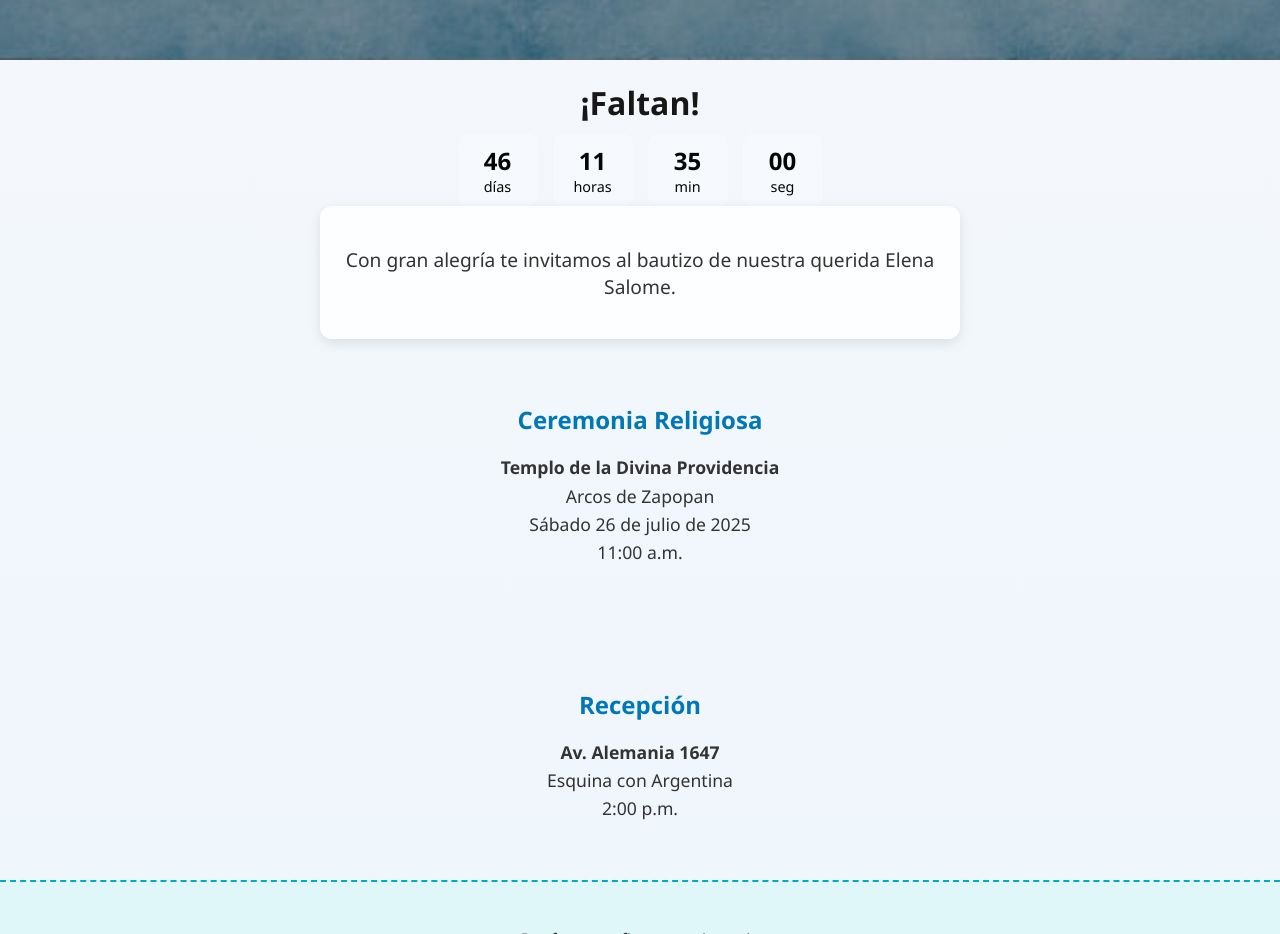
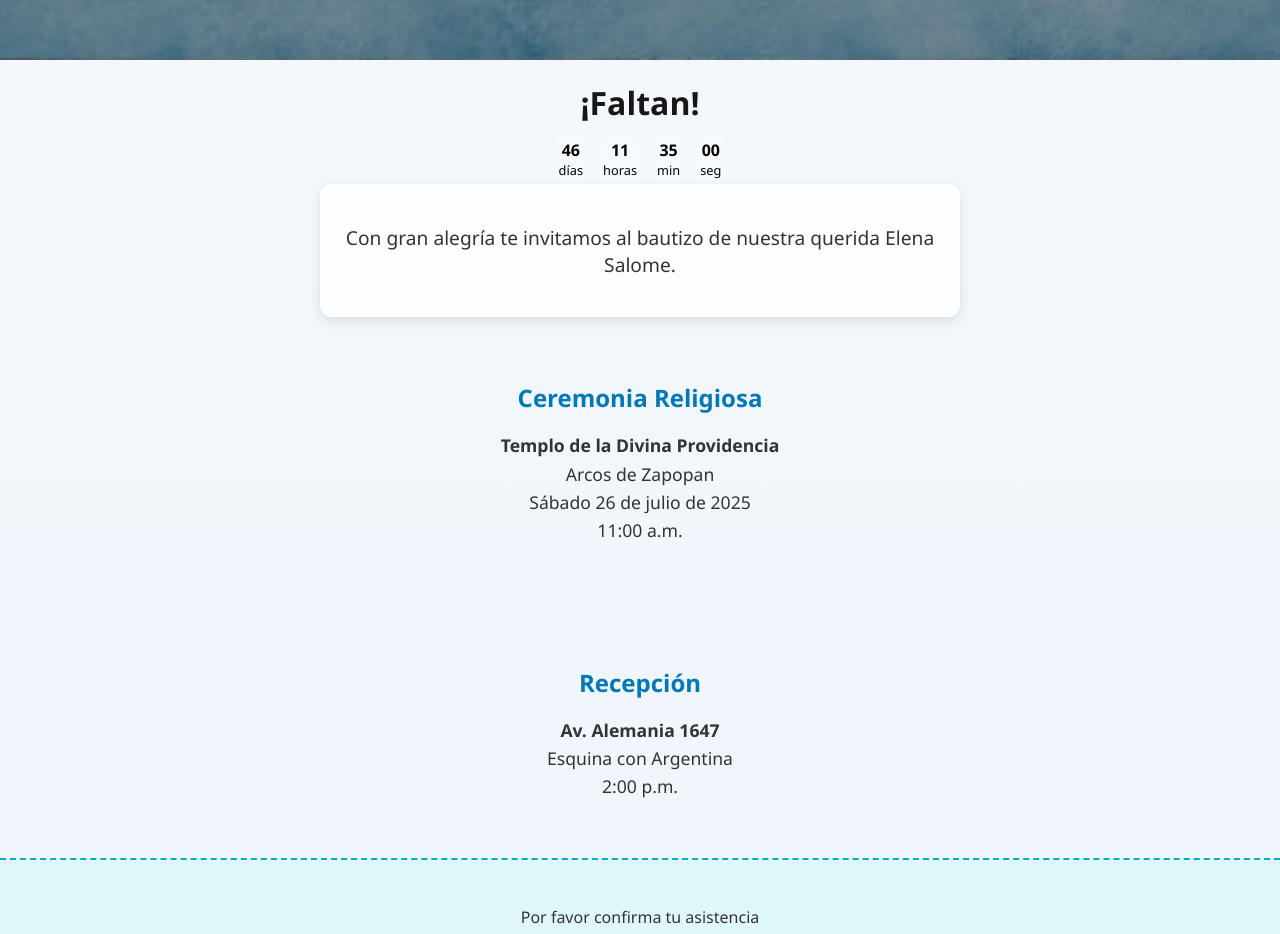
Before and after one commit to Juanjoneitor/Bautizo_Saly, a plain HTML site: page index.html in a window 1280 px wide. Shown: the part 820-1754 px from the top of the page. Drawn offline with nearby package versions, Linux system fonts and the light colour scheme.

Commit message:
Update style.css

```diff
--- a/style.css
+++ b/style.css
@@ -228,23 +228,23 @@ footer {
 .cajas-contador {
   display: flex;
   justify-content: center;
-  gap: 15px;
+  gap: 10px;
 }
 
 .caja {
   background-color: rgba(255, 255, 255, 0.2);
-  padding: 10px;
+  padding: 5px;
   border-radius: 10px;
-  min-width: 60px;
+  min-width: 5px;
 }
 
 .caja span {
-  font-size: 1.5rem;
+  font-size: 1rem;
   display: block;
   font-weight: bold;
 }
 
 .caja p {
   margin: 0;
-  font-size: 0.9rem;
+  font-size: .8rem;
 }
```
